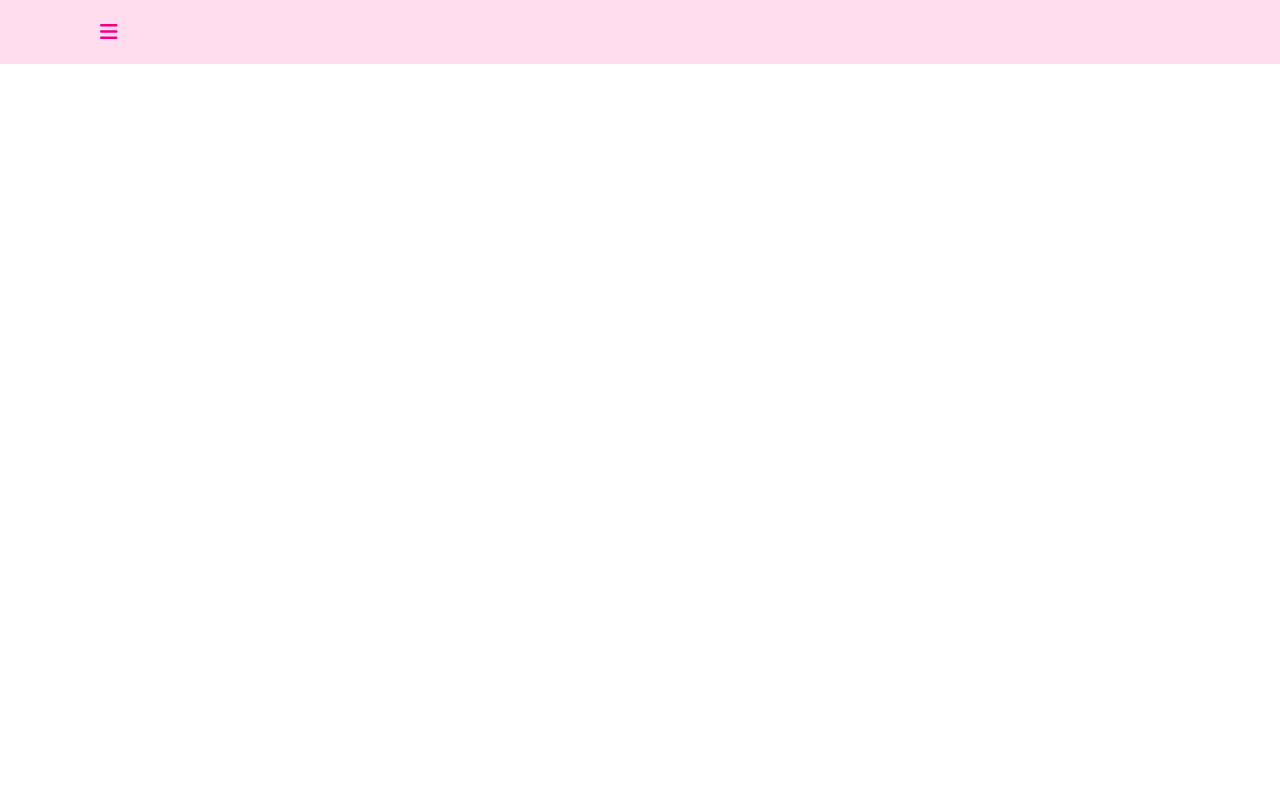
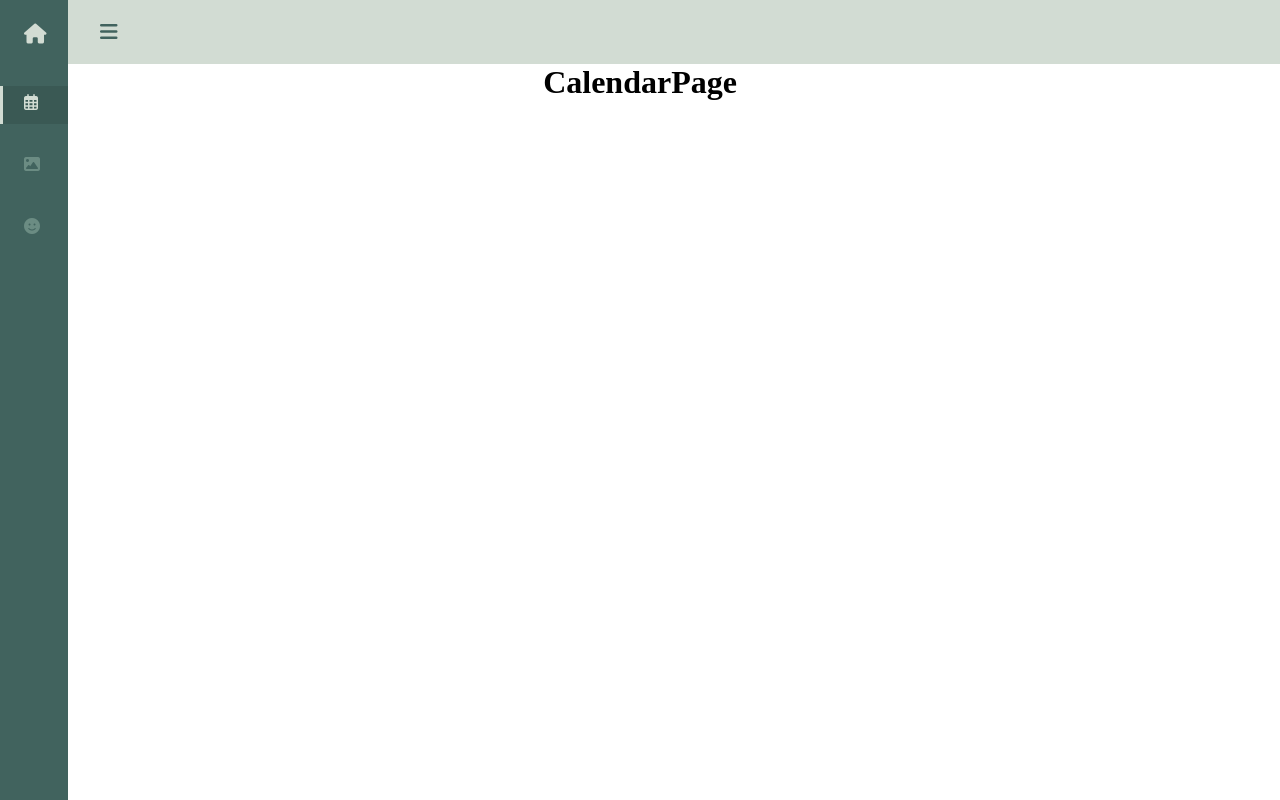
Before and after one commit to tasnuvatuba/mind-memo, a React (Create React App) app: page /calendar in a window 1280 px wide. Built offline with nearby package versions, Linux system fonts and the light colour scheme.

Commit message:
completed sidebar

```diff
--- a/package.json
+++ b/package.json
@@ -6,7 +6,9 @@
     "@testing-library/jest-dom": "^5.17.0",
     "@testing-library/react": "^13.4.0",
     "@testing-library/user-event": "^13.5.0",
+    "bootstrap": "^5.3.3",
     "react": "^18.2.0",
+    "react-bootstrap": "^2.10.2",
     "react-dom": "^18.2.0",
     "react-router-dom": "^6.22.3",
     "react-scripts": "5.0.1",
--- /dev/null
+++ b/src/App.css
@@ -0,0 +1,3 @@
+h1 {
+    text-align: center;
+}
--- a/src/App.js
+++ b/src/App.js
@@ -1,9 +1,29 @@
+import './App.css';
+import Sidebar from "./Components/Sidebar";
+import { Route, Routes } from 'react-router-dom';
+import { CalendarPage } from "./Pages/CalendarPage";
+import { EmotionsPage } from "./Pages/EmotionsPage";
+import { HomePage } from "./Pages/HomePage";
+import { MediaPage } from "./Pages/MediaPage";
+import Container from 'react-bootstrap/Container';
+//import 'bootstrap/dist/css/bootstrap.min.css';
+import { Row, Col } from 'react-bootstrap';
 
-import Sidebar from "./Components/Sidebar";
 
 function App() {
   return (
+  <div>
     <Sidebar/>
+    <Routes>
+      <Route path="/" element={<HomePage />} />
+      <Route path="/calendar" element={<CalendarPage />} />
+      <Route path="/media" element={<MediaPage />} />
+      <Route path="/emotions" element={<EmotionsPage />} />
+    </Routes>
+
+  </div>
+
+
   );
 }
 
--- a/src/Components/Sidebar.js
+++ b/src/Components/Sidebar.js
@@ -1,9 +1,10 @@
 import React, { useState } from 'react';
 import './index.css';
-import { Link } from 'react-router-dom';
+import { Link, useLocation } from 'react-router-dom';
 
 const Sidebar = () => {
   const [show, setShow] = useState(false);
+  const location = useLocation();
 
   return (
     <main className={show ? 'space-toggle' : null}>
@@ -11,41 +12,35 @@ const Sidebar = () => {
         <div className='header-toggle' onClick={() => setShow(!show)}>
           <i className={`fas fa-bars ${show ? 'fa-solid fa-xmark' : null}`}></i>
         </div>
-      </header> </main>
+      </header>
 
-    //   <aside className={`sidebar ${show ? 'show' : null}`}>
-    //     <nav className='nav'>
-    //       <div>
-    //         <Link to='/' className='nav-logo'>
-    //           <i className={`fas fa-home-alt nav-logo-icon`}></i>
-    //           <span className='nav-logo-name'>Homepage</span>
-    //         </Link>
+      <aside className={`sidebar ${show ? 'show' : null}`}>
+        <nav className='nav'>
+           <div>
+             <Link to='/' className='nav-logo'>
+               <i className={`fas fa-home-alt nav-logo-icon`}></i>
+               <span className='nav-logo-name'>Homepage</span>
+             </Link>
 
-    //         <div className='nav-list'>
-    //           <Link to='/dashboard' className='nav-link active'>
-    //             <i className='fas fa-tachometer-alt nav-link-icon'></i>
-    //             <span className='nav-link-name'>Dashboard</span>
-    //           </Link>
-    //           <Link to='/hotel' className='nav-link'>
-    //             <i className='fas fa-hotel nav-link-icon'></i>
-    //             <span className='nav-link-name'>Hotel</span>
-    //           </Link>
-    //           <Link to='/gallery' className='nav-link'>
-    //             <i className='fas fa-image nav-link-icon'></i>
-    //             <span className='nav-link-name'>Gallery</span>
-    //           </Link>
-    //           <Link to='/gallery' className='nav-link'>
-    //             <i className='fas fa-dollar-sign nav-link-icon'></i>
-    //             <span className='nav-link-name'>Transaction</span>
-    //           </Link>
-    //         </div>
-    //       </div>
+             <div className='nav-list'>
+               <Link to='/calendar' className={`nav-link ${location.pathname === '/calendar' ? 'active' : ''}`}>
+                 <i class="fa-regular fa-calendar-days"></i>
+                 <span className='nav-link-name'>Calendar</span>
+               </Link>
+               <Link to='/media' className={`nav-link ${location.pathname === '/media' ? 'active' : ''}`}>
+                 <i className='fas fa-image nav-link-icon'></i>
+                 <span className='nav-link-name'>Media</span>
+               </Link>
+               <Link to='/emotions' className={`nav-link ${location.pathname === '/emotions' ? 'active' : ''}`}>
+                 <i class="fa-solid fa-face-smile"></i>
+                 <span className='nav-link-name'>Emotions</span>
+               </Link>
+             </div>
+           </div>
 
-    //     </nav>
-    //   </aside>
-
-    //   <h1>Content</h1>
-    // </main>
+        </nav>
+      </aside>
+    </main>
   );
 };
 
--- a/src/Components/index.css
+++ b/src/Components/index.css
@@ -2,9 +2,9 @@
     --header-height: 3rem;
     --nav-width: 68px;
 
-    --first-color: #f10086;
-    --first-color-alt: #f582a7;
-    --white-color: #ffddee;
+    --first-color: #41635e;
+    --first-color-alt: #6b8c83;
+    --white-color: #d2dcd3;
   }
 
   * {
--- /dev/null
+++ b/src/Pages/CalendarPage.js
@@ -0,0 +1,8 @@
+import React from 'react'
+import "../App.css"
+
+export const CalendarPage = () => {
+  return (
+    <div ><h1>CalendarPage</h1></div>
+  )
+}
--- /dev/null
+++ b/src/Pages/EmotionsPage.js
@@ -0,0 +1,9 @@
+import React from 'react'
+import "../App.css"
+
+
+export const EmotionsPage = () => {
+  return (
+    <div><h1>EmotionsPage</h1></div>
+  )
+}
--- /dev/null
+++ b/src/Pages/HomePage.js
@@ -0,0 +1,20 @@
+import React from 'react'
+import "../App.css"
+import Card from 'react-bootstrap/Card';
+import Col from 'react-bootstrap/Col';
+import Row from 'react-bootstrap/Row';
+
+
+export const HomePage = () => {
+  return (
+    <div><h1>HomePage</h1></div>
+
+    // <Row xs={1} md={1} className="g-4">
+    //   {Array.from({ length: 4 }).map((_, idx) => (
+    //     <Col key={idx}>
+    //       <JournalCards/>
+    //     </Col>
+    //   ))}
+    // </Row>
+  )
+}
--- /dev/null
+++ b/src/Pages/MediaPage.js
@@ -0,0 +1,9 @@
+import React from 'react'
+import "../App.css"
+
+
+export const MediaPage = () => {
+  return (
+    <div><h1>MediaPage</h1></div>
+  )
+}
```
Also changed, not shown: src/Components/JournalCards.js (added, +27 -0 lines), 1 other file (tests, documents, lock files or other folders).
